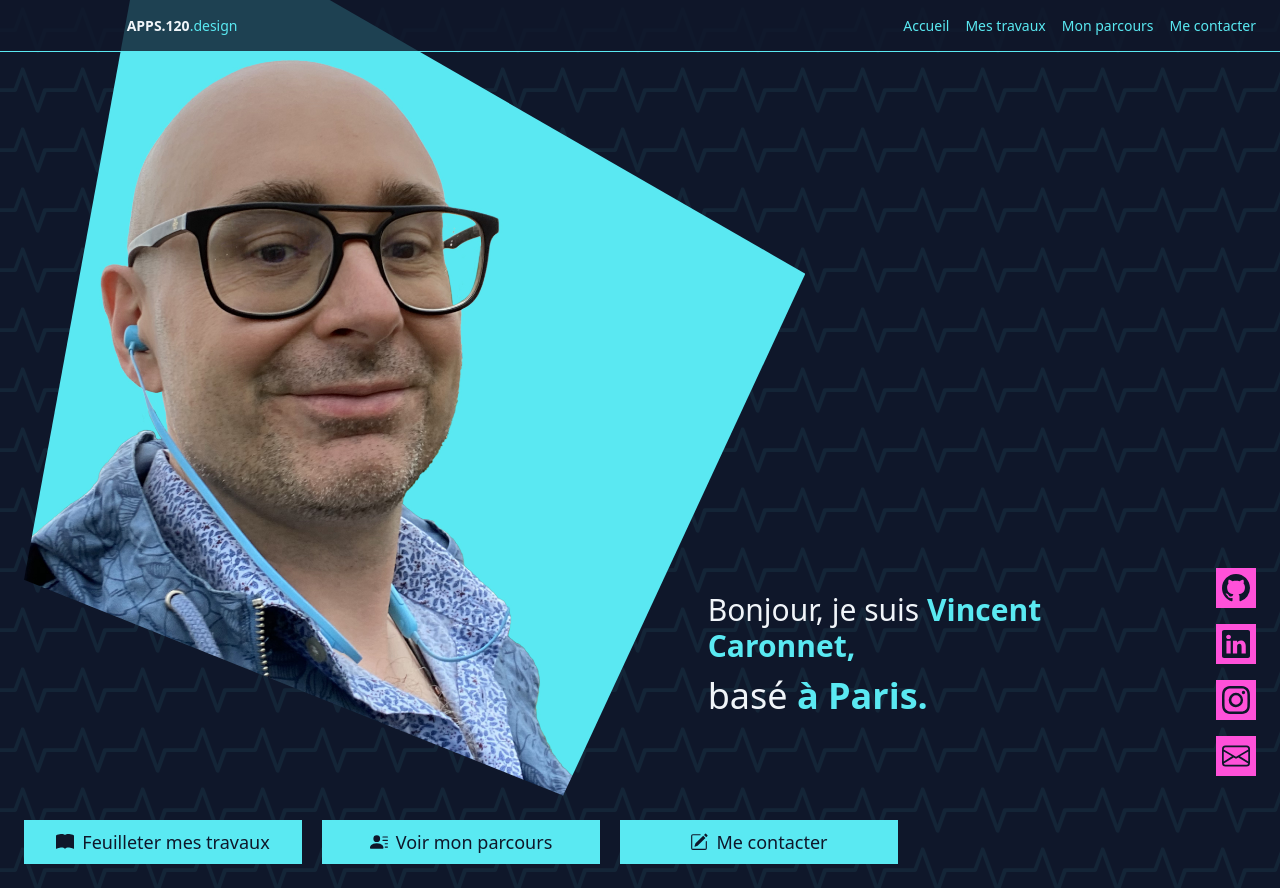
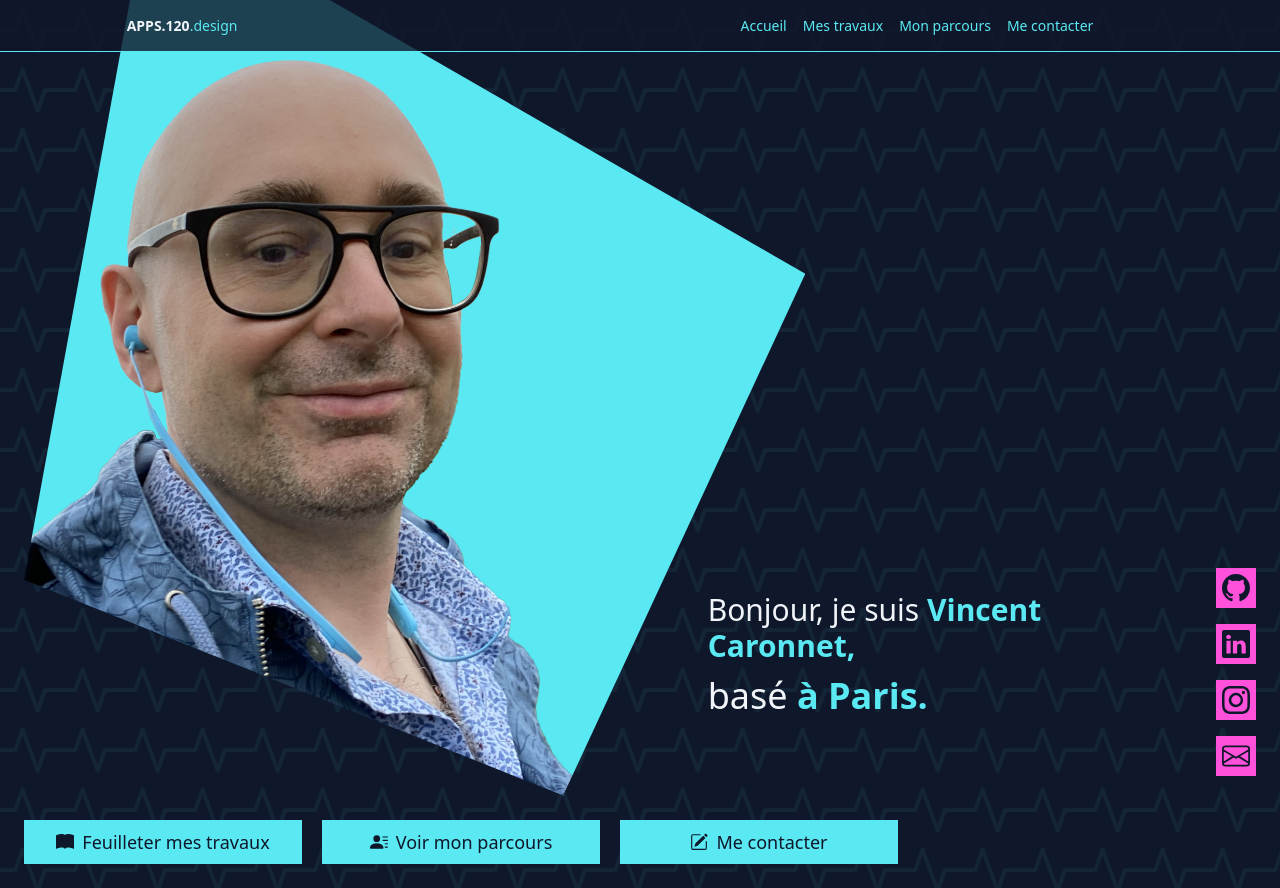
Before and after one commit to centvingt/my-portfolio, a Next.js app: page / in a window 1280 px wide. Built offline with nearby package versions, Linux system fonts and the light colour scheme.

Commit message:
Alignement de la droite de la nav avec celle du contenu de la page

```diff
--- a/components/nav-component/index.tsx
+++ b/components/nav-component/index.tsx
@@ -14,9 +14,8 @@ const NavComponent: FC<Props> = ({ navIsClosed, setNavIsClosed }) => {
                 navIsClosed ? 'h-[52px]' : 'h-[180px] sm:h-[52px]'
             }`}
         >
-            {/* <nav className="grid justify-items-center gap-3 sm:container sm:mx-auto sm:flex sm:gap-4 xl:px-[calc(((100%_-_11rem)_/_12))]"> */}
             <div className="grid sm:container sm:mx-auto xl:grid-cols-12">
-                <nav className="grid justify-items-center gap-3 sm:container sm:mx-auto sm:flex sm:gap-4 xl:col-span-full xl:col-start-2">
+                <nav className="pr-layout grid justify-items-center gap-3 sm:container sm:mx-auto sm:flex sm:gap-4 xl:col-span-10 xl:col-start-2">
                     <Link href={'/'}>
                         <a className="col-[1_/_2] row-[1_/_2] justify-self-start">
                             <span className="font-extrabold">APPS.120</span>
```
